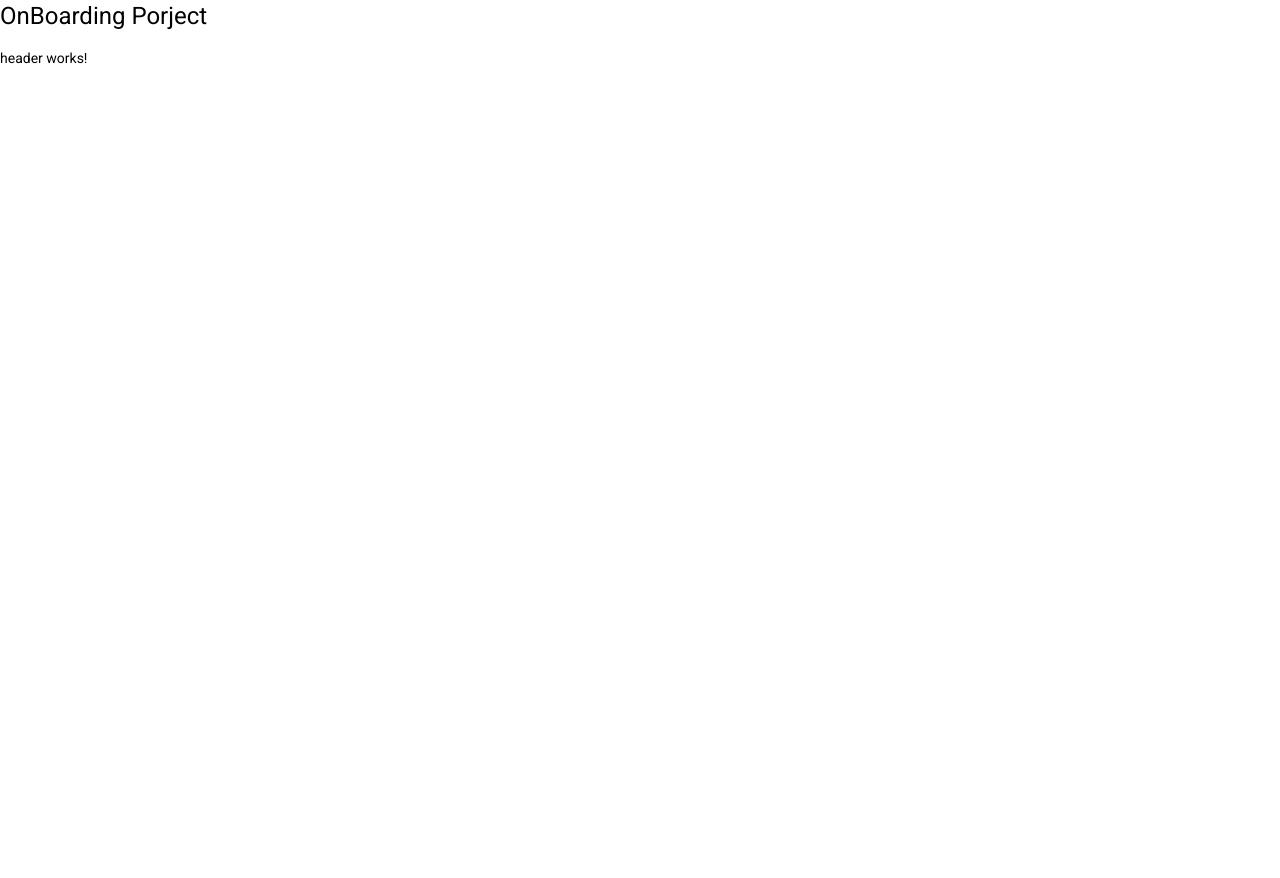
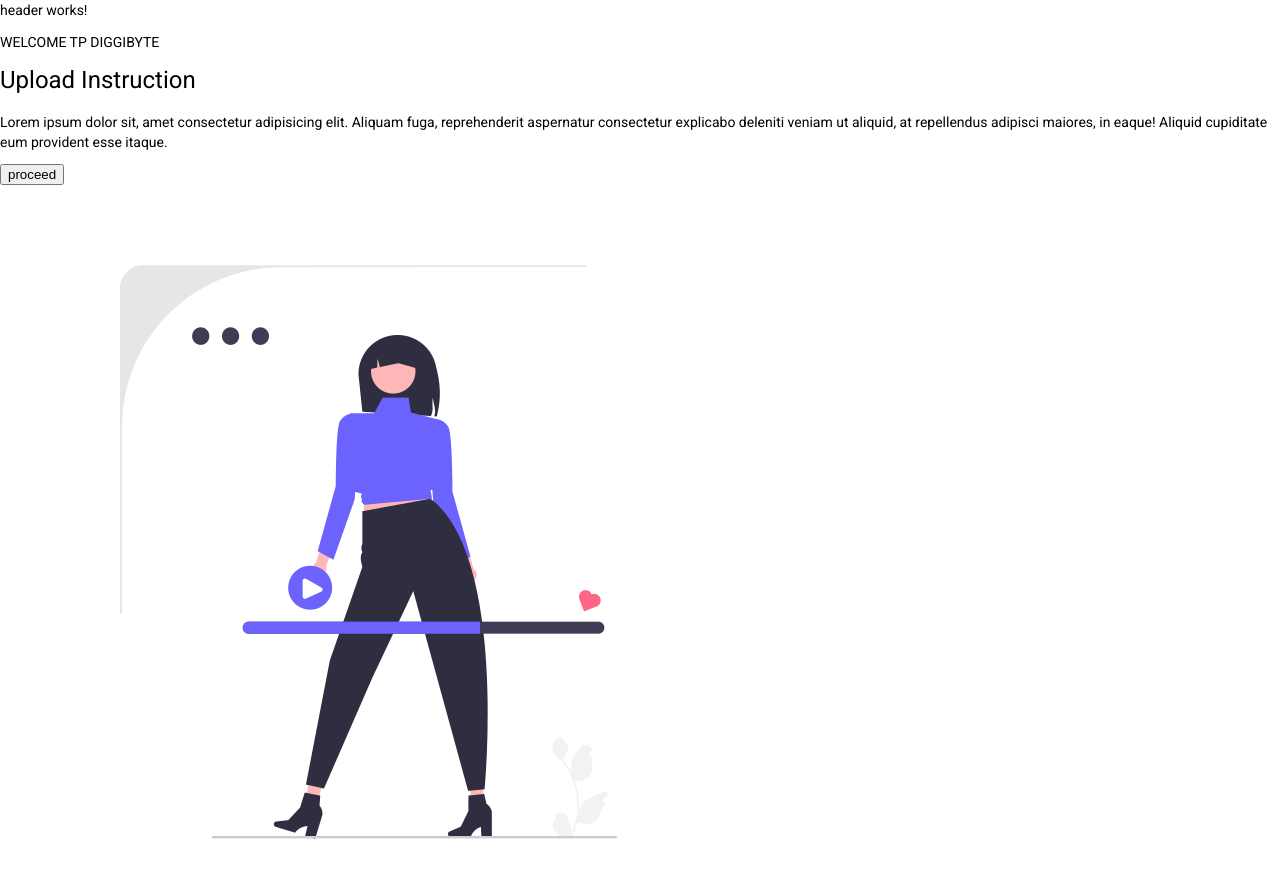
Before and after one commit to Shyamala-G01/onboarding, an Angular app: page / in a window 1280 px wide. Shown: the top 878 px of the page. Before the commit the page ends 800 px from the top, so only its background shows below. Built offline with nearby package versions, Linux system fonts and the light colour scheme.

Commit message:
created-landing-page'

```diff
--- a/src/app/app.component.html
+++ b/src/app/app.component.html
@@ -1,2 +1,2 @@
-<h1>{{ title }}</h1>
 <app-header></app-header>
+<app-landing-page></app-landing-page>
--- a/src/app/app.module.ts
+++ b/src/app/app.module.ts
@@ -6,12 +6,14 @@ import { AppComponent } from './app.component';
 import { MaterialModule } from './material/material.module';
 import { BrowserAnimationsModule } from '@angular/platform-browser/animations';
 import { HeaderComponent } from './components/header/header.component';
+import { LandingPageComponent } from './components/landing-page/landing-page.component';
 
 
 @NgModule({
   declarations: [
     AppComponent,
     HeaderComponent,
+    LandingPageComponent,
 
   ],
   imports: [
--- /dev/null
+++ b/src/app/components/landing-page/landing-page.component.html
@@ -0,0 +1,11 @@
+<div class ="content">
+    <div class= "left-content">
+        <p>WELCOME TP DIGGIBYTE</p>
+        <h1>Upload Instruction</h1>
+        <p>Lorem ipsum dolor sit, amet consectetur adipisicing elit. Aliquam fuga, reprehenderit aspernatur consectetur explicabo deleniti veniam ut aliquid, at repellendus adipisci maiores, in eaque! Aliquid cupiditate eum provident esse itaque.</p>
+        <button>proceed</button>
+    </div>
+    <div class="right-content">
+        <img src="../../../assets/images/undraw_Video_influencer_re_ili7.png" alt="Welcome images" srcset="">
+    </div>
+</div >
--- /dev/null
+++ b/src/app/components/landing-page/landing-page.component.ts
@@ -0,0 +1,15 @@
+import { Component, OnInit } from '@angular/core';
+
+@Component({
+  selector: 'app-landing-page',
+  templateUrl: './landing-page.component.html',
+  styleUrls: ['./landing-page.component.css']
+})
+export class LandingPageComponent implements OnInit {
+
+  constructor() { }
+
+  ngOnInit(): void {
+  }
+
+}
```
Also changed, not shown: src/app/components/landing-page/landing-page.component.css (added), src/assets/images/undraw_Video_influencer_re_ili7.png (added), 1 other file (tests, documents, lock files or other folders).
